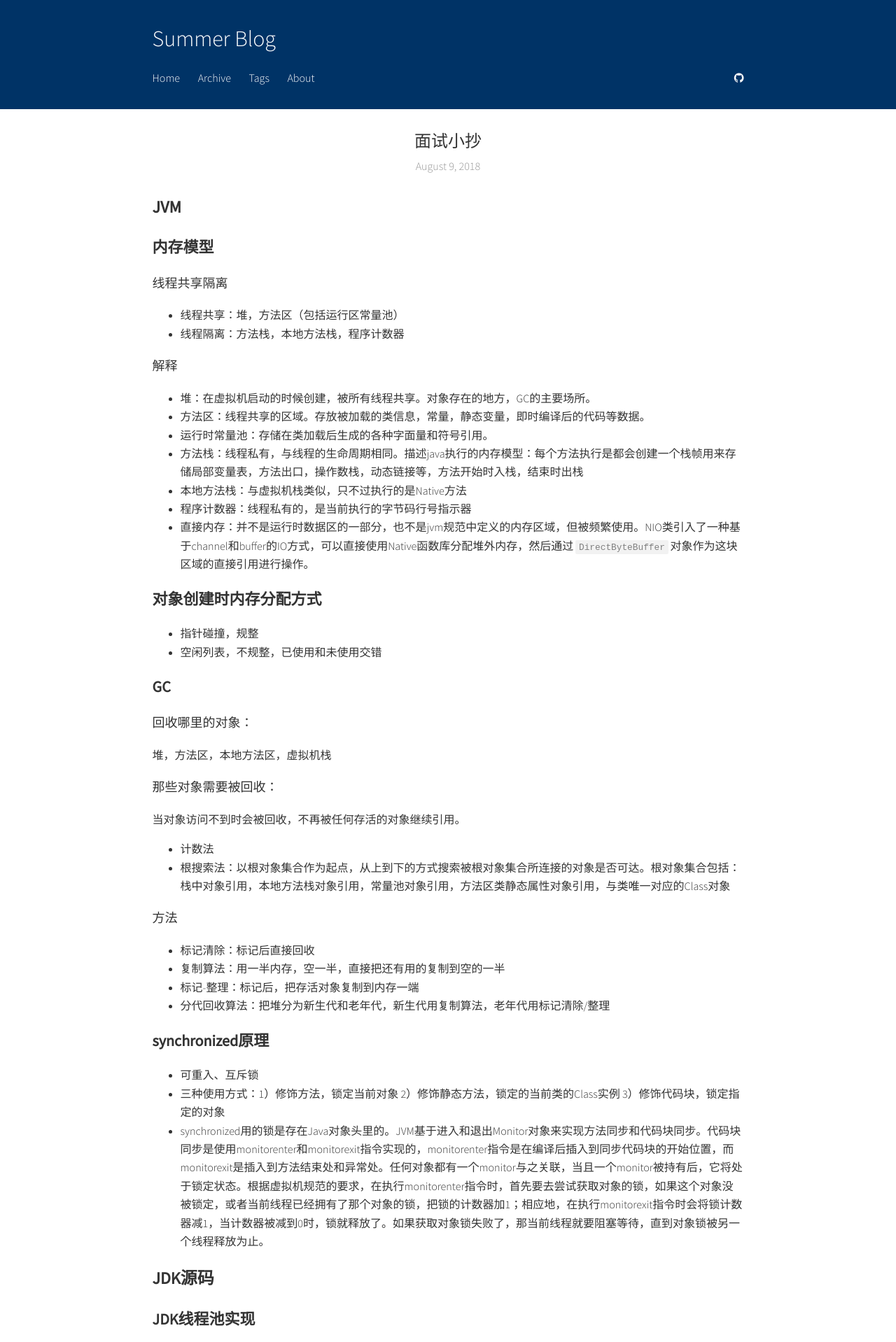
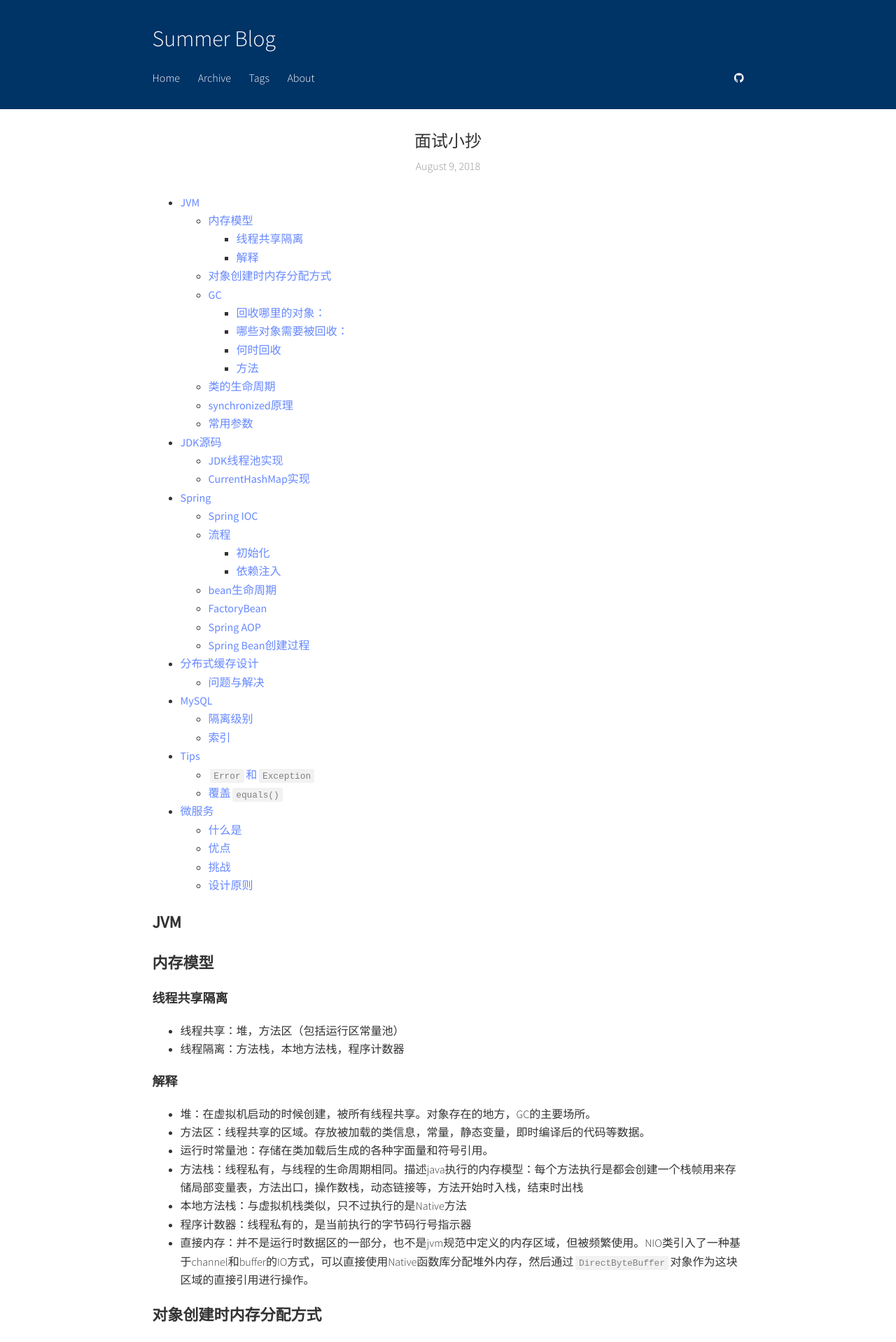
Before and after one commit to summer00/summer00.github.io, a Jekyll site: the page built from _posts/2018-08-09-interview-tips.md, in a window 1280 px wide. Shown: the top 1918 px of the page at 70% size. Built offline with Jekyll 4.4.1, drawn with Linux system fonts in a browser that asks for light colours; comment, search, counter and statistics services are not loaded; some of the changed text lies outside the part shown.

Commit message:
Update JVM#2

```diff
--- a/_posts/2018-08-09-interview-tips.md
+++ b/_posts/2018-08-09-interview-tips.md
@@ -3,6 +3,45 @@ title:  "面试小抄"
 date:   2018-08-09 17:00:00 +0800
 categories: [summary]
 ---
+
+- [JVM](#jvm)
+  - [内存模型](#%E5%86%85%E5%AD%98%E6%A8%A1%E5%9E%8B)
+    - [线程共享隔离](#%E7%BA%BF%E7%A8%8B%E5%85%B1%E4%BA%AB%E9%9A%94%E7%A6%BB)
+    - [解释](#%E8%A7%A3%E9%87%8A)
+  - [对象创建时内存分配方式](#%E5%AF%B9%E8%B1%A1%E5%88%9B%E5%BB%BA%E6%97%B6%E5%86%85%E5%AD%98%E5%88%86%E9%85%8D%E6%96%B9%E5%BC%8F)
+  - [GC](#gc)
+    - [回收哪里的对象：](#%E5%9B%9E%E6%94%B6%E5%93%AA%E9%87%8C%E7%9A%84%E5%AF%B9%E8%B1%A1)
+    - [哪些对象需要被回收：](#%E5%93%AA%E4%BA%9B%E5%AF%B9%E8%B1%A1%E9%9C%80%E8%A6%81%E8%A2%AB%E5%9B%9E%E6%94%B6)
+    - [何时回收](#%E4%BD%95%E6%97%B6%E5%9B%9E%E6%94%B6)
+    - [方法](#%E6%96%B9%E6%B3%95)
+  - [类的生命周期](#%E7%B1%BB%E7%9A%84%E7%94%9F%E5%91%BD%E5%91%A8%E6%9C%9F)
+  - [synchronized原理](#synchronized%E5%8E%9F%E7%90%86)
+  - [常用参数](#%E5%B8%B8%E7%94%A8%E5%8F%82%E6%95%B0)
+- [JDK源码](#jdk%E6%BA%90%E7%A0%81)
+  - [JDK线程池实现](#jdk%E7%BA%BF%E7%A8%8B%E6%B1%A0%E5%AE%9E%E7%8E%B0)
+  - [CurrentHashMap实现](#currenthashmap%E5%AE%9E%E7%8E%B0)
+- [Spring](#spring)
+  - [Spring IOC](#spring-ioc)
+  - [流程](#%E6%B5%81%E7%A8%8B)
+    - [初始化](#%E5%88%9D%E5%A7%8B%E5%8C%96)
+    - [依赖注入](#%E4%BE%9D%E8%B5%96%E6%B3%A8%E5%85%A5)
+  - [bean生命周期](#bean%E7%94%9F%E5%91%BD%E5%91%A8%E6%9C%9F)
+  - [FactoryBean](#factorybean)
+  - [Spring AOP](#spring-aop)
+  - [Spring Bean创建过程](#spring-bean%E5%88%9B%E5%BB%BA%E8%BF%87%E7%A8%8B)
+- [分布式缓存设计](#%E5%88%86%E5%B8%83%E5%BC%8F%E7%BC%93%E5%AD%98%E8%AE%BE%E8%AE%A1)
+  - [问题与解决](#%E9%97%AE%E9%A2%98%E4%B8%8E%E8%A7%A3%E5%86%B3)
+- [MySQL](#mysql)
+  - [隔离级别](#%E9%9A%94%E7%A6%BB%E7%BA%A7%E5%88%AB)
+  - [索引](#%E7%B4%A2%E5%BC%95)
+- [Tips](#tips)
+  - [`Error`和`Exception`](#error%E5%92%8Cexception)
+  - [覆盖`equals()`](#%E8%A6%86%E7%9B%96equals)
+- [微服务](#%E5%BE%AE%E6%9C%8D%E5%8A%A1)
+  - [什么是](#%E4%BB%80%E4%B9%88%E6%98%AF)
+  - [优点](#%E4%BC%98%E7%82%B9)
+  - [挑战](#%E6%8C%91%E6%88%98)
+  - [设计原则](#%E8%AE%BE%E8%AE%A1%E5%8E%9F%E5%88%99)
 
 # JVM
 
@@ -36,11 +75,21 @@ categories: [summary]
 
 堆，方法区，本地方法区，虚拟机栈
 
-### 那些对象需要被回收：
+### 哪些对象需要被回收：
 
 当对象访问不到时会被回收，不再被任何存活的对象继续引用。
 * 计数法
 * 根搜索法：以根对象集合作为起点，从上到下的方式搜索被根对象集合所连接的对象是否可达。根对象集合包括：栈中对象引用，本地方法栈对象引用，常量池对象引用，方法区类静态属性对象引用，与类唯一对应的Class对象
+
+### 何时回收
+
+* 对于 Minor GC，其触发条件非常简单，当 Eden 空间满时，就将触发一次 Minor GC
+* Full GC触发条件
+  * 调用 System.gc()。只是建议虚拟机执行 Full GC，但是虚拟机不一定真正去执行。不建议使用这种方式，而是让虚拟机管理内存。
+  * 老年代空间不足的常见场景为前文所讲的大对象直接进入老年代、长期存活的对象进入老年代等。为了避免以上原因引起的 Full GC，应当尽量不要创建过大的对象以及数组。除此之外，可以通过 -Xmn 虚拟机参数调大新生代的大小，让对象尽量在新生代被回收掉，不进入老年代。还可以通过 -XX:MaxTenuringThreshold 调大对象进入老年代的年龄，让对象在新生代多存活一段时间。
+  * 空间分配担保失败。使用复制算法的 Minor GC 需要老年代的内存空间作担保，如果担保失败会执行一次 Full GC
+  * JDK 1.7 及以前的永久代空间不足。在 JDK 1.7 及以前，HotSpot 虚拟机中的方法区是用永久代实现的，永久代中存放的为一些 Class 的信息、常量、静态变量等数据。当系统中要加载的类、反射的类和调用的方法较多时，永久代可能会被占满，在未配置为采用 CMS GC 的情况下也会执行 Full GC。如果经过 Full GC 仍然回收不了，那么虚拟机会抛出 java.lang.OutOfMemoryError。为避免以上原因引起的 Full GC，可采用的方法为增大永久代空间或转为使用 CMS GC。
+  * Concurrent Mode Failure。执行 CMS GC 的过程中同时有对象要放入老年代，而此时老年代空间不足（可能是 GC 过程中浮动垃圾过多导致暂时性的空间不足），便会报 Concurrent Mode Failure 错误，并触发 Full GC。
 
 ### 方法
 
@@ -49,11 +98,25 @@ categories: [summary]
 * 标记-整理：标记后，把存活对象复制到内存一端
 * 分代回收算法：把堆分为新生代和老年代，新生代用复制算法，老年代用标记清除/整理
 
+## 类的生命周期
+
+加载--》验证--》准备--》解析--》初始化--》使用--》卸载
+
 ## synchronized原理
 
 * 可重入、互斥锁
 * 三种使用方式：1）修饰方法，锁定当前对象 2）修饰静态方法，锁定的当前类的Class实例 3）修饰代码块，锁定指定的对象
 * synchronized用的锁是存在Java对象头里的。JVM基于进入和退出Monitor对象来实现方法同步和代码块同步。代码块同步是使用monitorenter和monitorexit指令实现的，monitorenter指令是在编译后插入到同步代码块的开始位置，而monitorexit是插入到方法结束处和异常处。任何对象都有一个monitor与之关联，当且一个monitor被持有后，它将处于锁定状态。根据虚拟机规范的要求，在执行monitorenter指令时，首先要去尝试获取对象的锁，如果这个对象没被锁定，或者当前线程已经拥有了那个对象的锁，把锁的计数器加1；相应地，在执行monitorexit指令时会将锁计数器减1，当计数器被减到0时，锁就释放了。如果获取对象锁失败了，那当前线程就要阻塞等待，直到对象锁被另一个线程释放为止。
+
+## 常用参数
+
+| 参数                     | 描述                                                                                         |
+|--------------------------|----------------------------------------------------------------------------------------------|
+| -Xms                     | 设置Java堆大小的初始值/最小值。例如：-Xms512m (请注意这里没有”=”).                           |
+| -Xmx                     | 设置Java堆大小的最大值                                                                       |
+| -Xmn                     | 设置年轻代对空间的初始值，最小值和最大值。请注意，年老代堆空间大小是依赖于年轻代堆空间大小的 |
+| -XX:PermSize=n [g/m/k]   | 设置持久代堆空间的初始值和最小值                                                             |
+| -XX:MaxPermSize=n[g/m/k] | 设置持久代堆空间的最大值                                                                     |
 
 # JDK源码
 
--- a/_sass/basic.sass
+++ b/_sass/basic.sass
@@ -69,7 +69,7 @@ article h2
 
 article h3
   font-size: 18px
-  font-weight: normal
+  font-weight: bold
 
 article
   font-size: 16px
```
